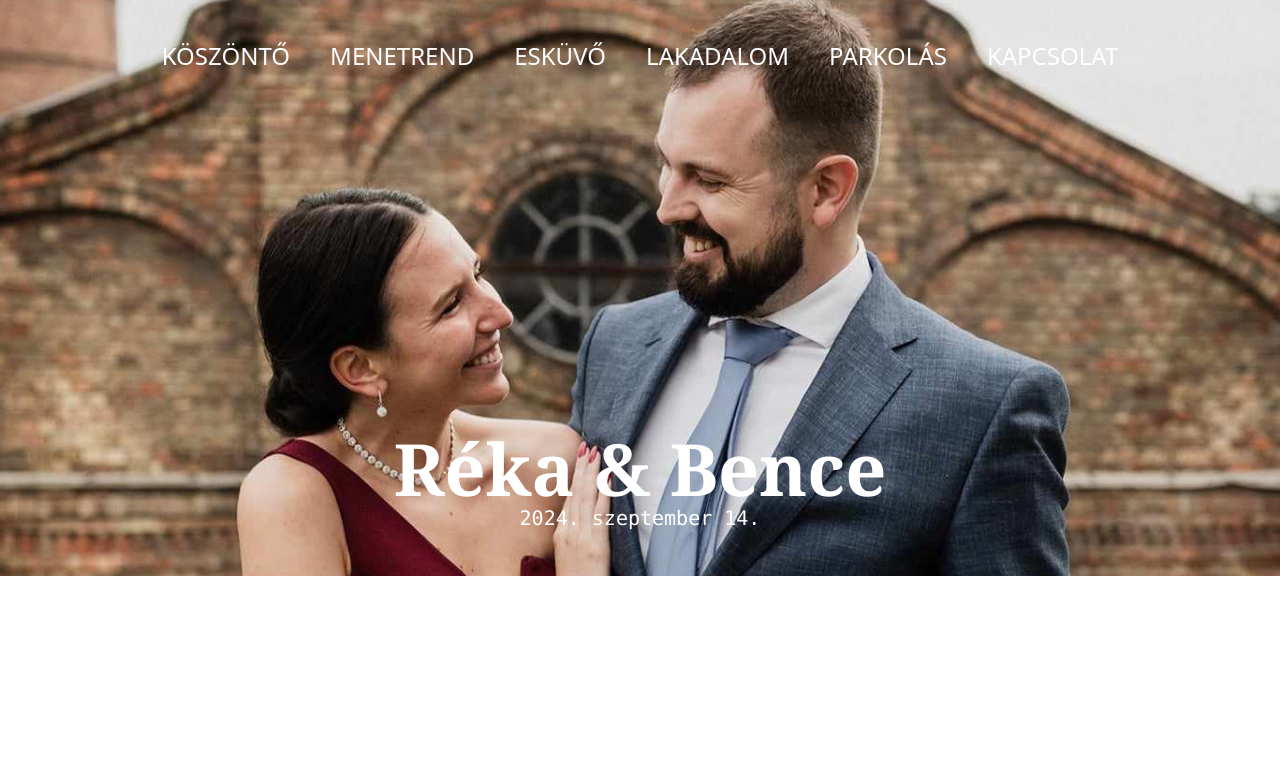
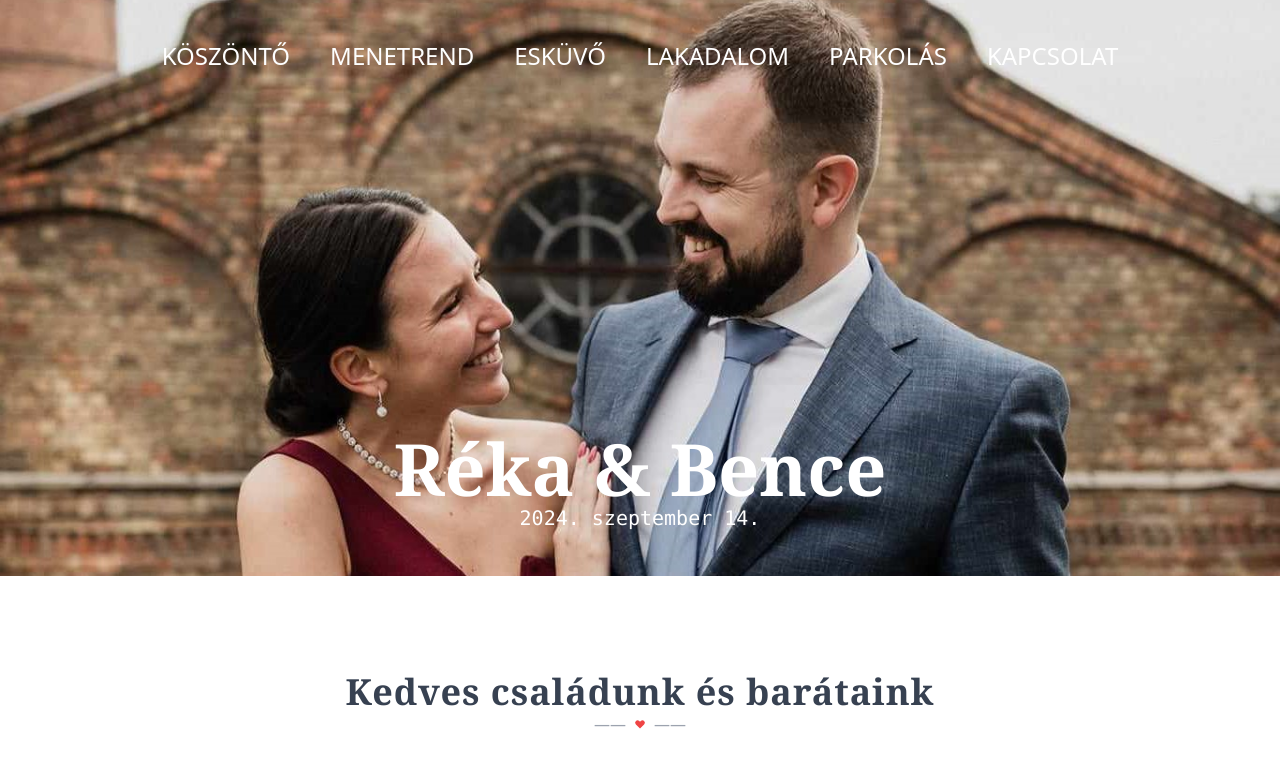
Before and after one commit to molnarbence/wedding, a Nuxt app: page / in a window 1280 px wide. Shown: the top 768 px of the page. Built offline with nearby package versions, Linux system fonts and the light colour scheme.

Commit message:
Add HeaderWithDeco

```diff
--- a/app.vue
+++ b/app.vue
@@ -1,10 +1,6 @@
-<script lang="ts" setup>
-  useHead({
-    bodyAttrs: {
-      class: 'max-w-7xl mx-auto space-y-10 sm:space-y-24'
-    }
-  });
-</script>
+<script lang="ts" setup></script>
 <template>
-  <NuxtPage />
+  <NuxtLayout>
+    <NuxtPage />
+  </NuxtLayout>
 </template>
--- /dev/null
+++ b/components/HeaderWithDeco.vue
@@ -0,0 +1,18 @@
+<script lang="ts" setup></script>
+
+<template>
+    <h2 class="text-4xl font-bold block font-serif tracking-wide text-gray-700"><slot></slot></h2>
+    <div class="flex items-center flex-row justify-center">
+      <div class="text-gray-400 px-2">&#8212;&#8212;</div>
+      <div class="flex items-center">
+        <svg xmlns="http://www.w3.org/2000/svg" class="h-3 w-3 fill-red-500" viewBox="0 0 20 20" fill="currentColor">
+          <path fill-rule="evenodd"
+            d="M3.172 5.172a4 4 0 015.656 0L10 6.343l1.172-1.171a4 4 0 115.656 5.656L10 17.657l-6.828-6.829a4 4 0 010-5.656z"
+            clip-rule="evenodd" />
+        </svg>
+      </div>
+      <div class="text-gray-400 px-2">&#8212;&#8212;</div>
+    </div>
+</template>
+
+<style scoped></style>
--- /dev/null
+++ b/layouts/default.vue
@@ -0,0 +1,9 @@
+<script lang="ts" setup></script>
+
+<template>
+  <div class="max-w-7xl mx-auto space-y-10 sm:space-y-24">
+    <slot />
+  </div>
+</template>
+
+<style scoped></style>
--- a/package.json
+++ b/package.json
@@ -10,12 +10,12 @@
     "postinstall": "nuxt prepare"
   },
   "dependencies": {
-    "nuxt": "^3.10.3",
     "vue": "^3.4.21",
     "vue-router": "^4.3.0"
   },
   "devDependencies": {
     "autoprefixer": "^10.4.18",
+    "nuxt": "^3.11.1",
     "postcss": "^8.4.35",
     "tailwindcss": "^3.4.1"
   }
--- a/pages/index.vue
+++ b/pages/index.vue
@@ -1,3 +1,14 @@
 <template>
   <Hero></Hero>
+  <div id="story" class="w-full">
+    <div class="flex justify-center">
+
+      <div class="max-w-5xl ">
+
+        <div class="flex items-center justify-center flex-col text-center">
+          <HeaderWithDeco>Kedves családunk és barátaink</HeaderWithDeco>
+        </div>
+      </div>
+    </div>
+  </div>
 </template>
```
Also changed, not shown: 1 other file (tests, documents, lock files or other folders).
